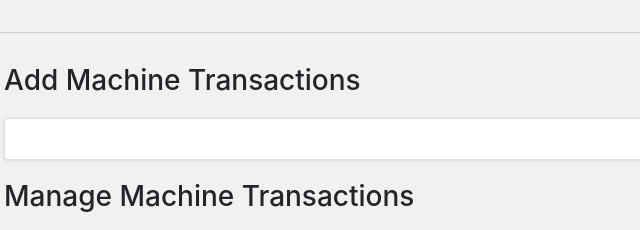
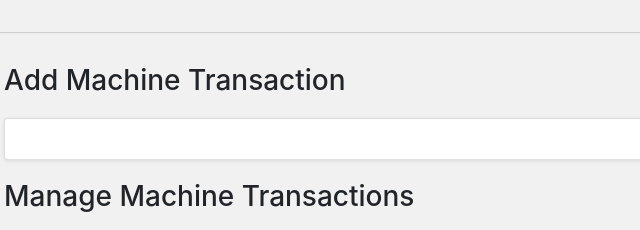
Before and after one commit to BalajiMAnandhababu/TargetInfra-TMS, a plain HTML site: page admin/add-machine-entry.html in a window 1280 px wide. Shown: the top 230 px of the page, 327-967 px from the left. Drawn offline with Linux system fonts and the light colour scheme.

Commit message:
Machine Page Changes

```diff
--- a/admin/add-machine-entry.html
+++ b/admin/add-machine-entry.html
@@ -47,7 +47,7 @@
 					<div class="container-fluid">
 						<div class="row mt-4">
 							<div class="col-12">
-								<h3 id="main-title">Add Machine Transactions</h3>
+								<h3 id="main-title">Add Machine Transaction</h3>
 								<div class="card card-layout">
 									<div class="card-body">
 										<script type="text/javascript" src="https://c2dcy386.caspio.com/dp/ba4fb000a1b4a5435a304549acd5/emb"></script>
```
Also changed, not shown: user/add-machine-entry.html (+1 -1 lines).
